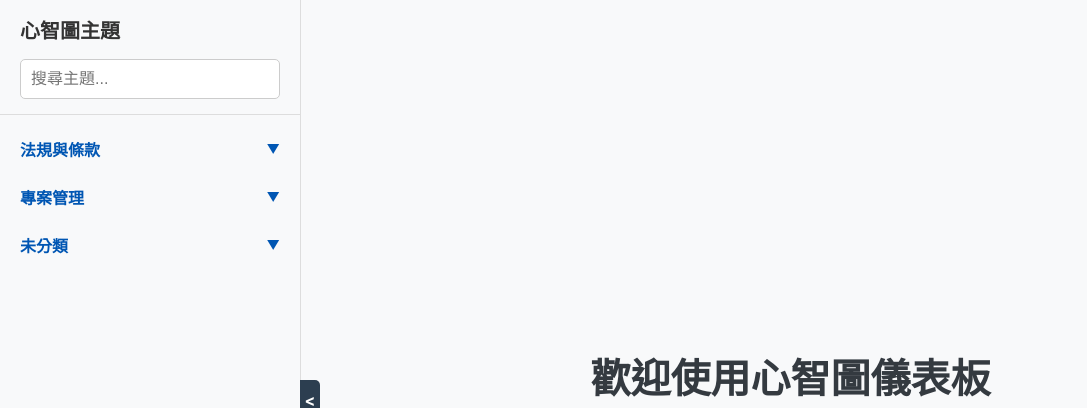
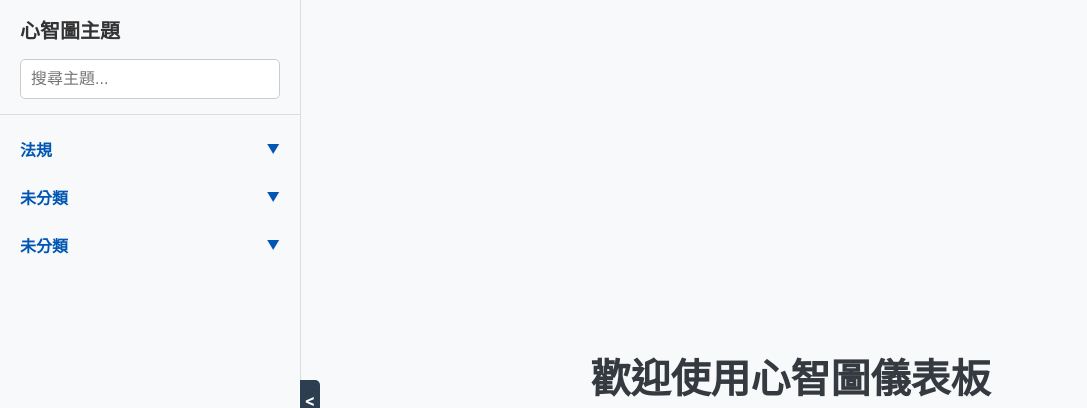
Before and after one commit to ysklushi/mindmap, a plain HTML site: page index.html in a window 1280 px wide. Shown: the top 408 px of the page, without its empty margins (0-1087 px from the left). Drawn offline with Linux system fonts and the light colour scheme.

Commit message:
Add files via upload

```diff
--- a/index.html
+++ b/index.html
@@ -97,23 +97,23 @@
     <script>
         const mindmapData = [
             {
-                category: '法規與條款',
+                category: '法規',
                 maps: [
                     { id: 'life-insurance-enforcement-review', title: '人壽保單強制執行審查表', file: 'maps/251028保單強制執行免除及權益主張審查表.html' },
-                    { id: 'labor-law-summary', title: '勞基法重點整理', file: 'maps/labor-law.html' }
-                ]
-            },
-            {
-                category: '專案管理',
-                maps: [
-                    { id: 'project-kickoff', title: '專案啟動會議流程', file: 'maps/project-kickoff.html' },
-                    { id: 'risk-matrix', title: '風險管理矩陣', file: 'maps/risk-matrix.html' }
+                    { id: 'labor-law-summary', title: '心智圖(待建構)', file: 'maps/labor-law.html' }
                 ]
             },
             {
                 category: '未分類',
                 maps: [
-                    { id: 'example-map-2', title: '範例：第二個心智圖', file: 'maps/another-mindmap.html' }
+                    { id: 'project-kickoff', title: '心智圖(待建構)', file: 'maps/project-kickoff.html' },
+                    { id: 'risk-matrix', title: '心智圖(待建構)', file: 'maps/risk-matrix.html' }
+                ]
+            },
+            {
+                category: '未分類',
+                maps: [
+                    { id: 'example-map-2', title: '心智圖(待建構)', file: 'maps/another-mindmap.html' }
                 ]
             }
         ];
```
